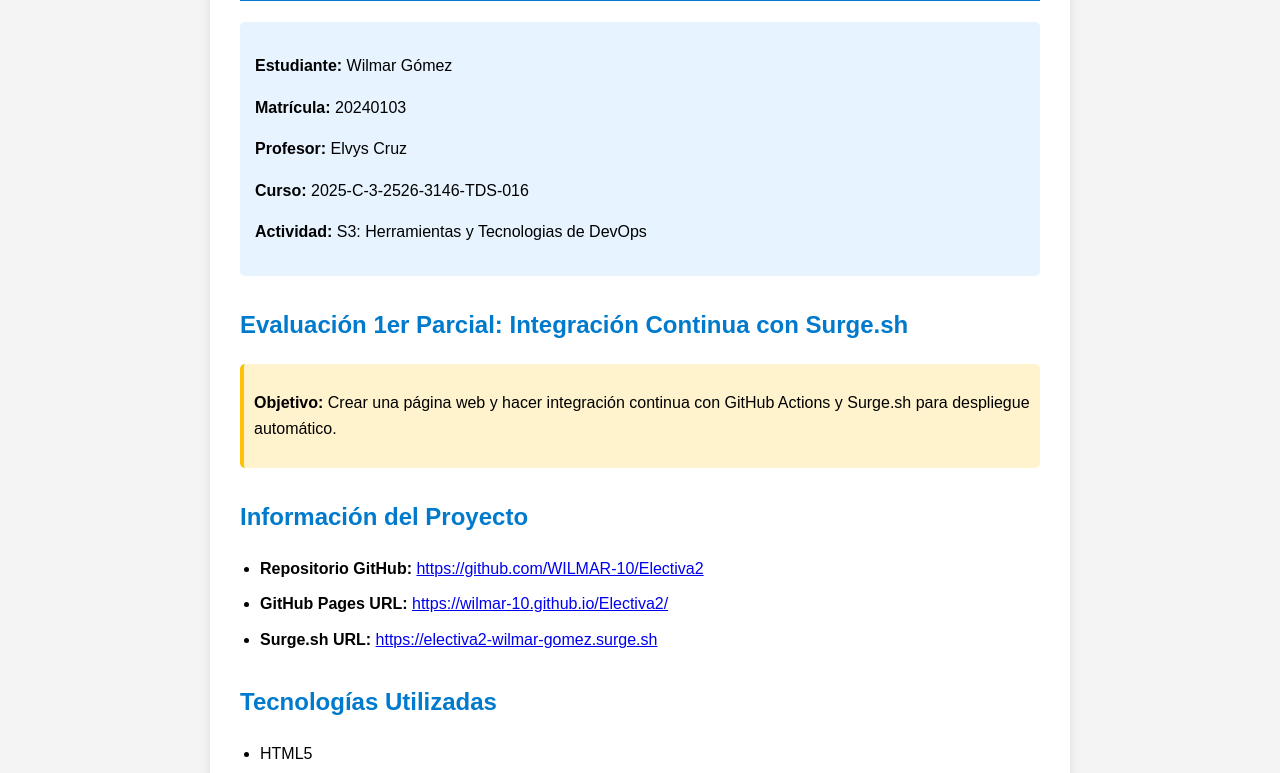
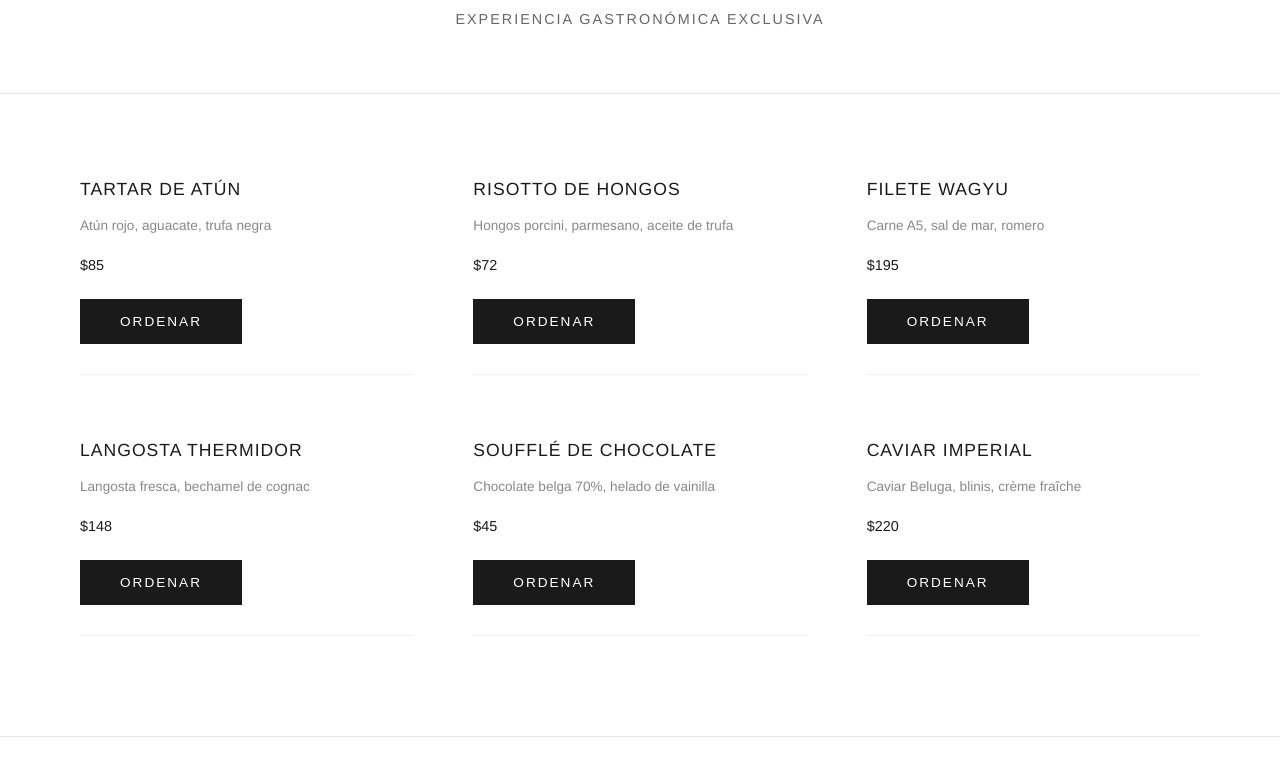
Before and after one commit to WILMAR-10/Electiva2, a website: page index.html in a window 1280 px wide. Shown: the part 135-908 px from the top of the page. Drawn offline with Linux system fonts and the light colour scheme.

Commit message:
Create luxury restaurant delivery website

```diff
--- a/index.html
+++ b/index.html
@@ -3,109 +3,160 @@
 <head>
     <meta charset="UTF-8">
     <meta name="viewport" content="width=device-width, initial-scale=1.0">
-    <title>Electiva 2 - Wilmar Gómez</title>
+    <title>LUXE - Gastronomía de Alto Nivel</title>
     <style>
+        * {
+            margin: 0;
+            padding: 0;
+            box-sizing: border-box;
+        }
+
         body {
-            font-family: Arial, sans-serif;
-            line-height: 1.6;
-            margin: 0;
-            padding: 20px;
-            background-color: #f4f4f4;
+            font-family: 'Helvetica Neue', Arial, sans-serif;
+            background: #fff;
+            color: #1a1a1a;
+            line-height: 1.8;
         }
-        .container {
-            max-width: 800px;
-            margin: 0 auto;
-            background-color: white;
-            padding: 30px;
-            border-radius: 10px;
-            box-shadow: 0 0 10px rgba(0,0,0,0.1);
+
+        header {
+            padding: 60px 20px;
+            text-align: center;
+            border-bottom: 1px solid #e5e5e5;
         }
+
         h1 {
-            color: #333;
-            text-align: center;
-            border-bottom: 3px solid #007acc;
-            padding-bottom: 10px;
+            font-size: 2.5rem;
+            font-weight: 300;
+            letter-spacing: 8px;
+            margin-bottom: 10px;
         }
-        h2 {
-            color: #007acc;
-            margin-top: 30px;
+
+        .tagline {
+            font-size: 0.9rem;
+            color: #666;
+            letter-spacing: 2px;
+            font-weight: 300;
         }
-        .info {
-            background-color: #e7f3ff;
-            padding: 15px;
-            border-radius: 5px;
-            margin: 20px 0;
+
+        main {
+            max-width: 1200px;
+            margin: 80px auto;
+            padding: 0 40px;
         }
-        .highlight {
-            background-color: #fff3cd;
-            padding: 10px;
-            border-radius: 5px;
-            border-left: 4px solid #ffc107;
+
+        .menu-grid {
+            display: grid;
+            grid-template-columns: repeat(auto-fit, minmax(300px, 1fr));
+            gap: 60px;
+            margin-top: 60px;
         }
-        ul {
-            padding-left: 20px;
+
+        .dish {
+            border-bottom: 1px solid #f0f0f0;
+            padding-bottom: 30px;
         }
-        li {
-            margin: 10px 0;
+
+        .dish-name {
+            font-size: 1.1rem;
+            font-weight: 400;
+            margin-bottom: 8px;
+            letter-spacing: 1px;
         }
+
+        .dish-desc {
+            font-size: 0.85rem;
+            color: #888;
+            margin-bottom: 15px;
+            font-weight: 300;
+        }
+
+        .price {
+            font-size: 0.9rem;
+            color: #1a1a1a;
+            font-weight: 300;
+        }
+
+        button {
+            background: #1a1a1a;
+            color: #fff;
+            border: none;
+            padding: 15px 40px;
+            font-size: 0.85rem;
+            letter-spacing: 2px;
+            cursor: pointer;
+            margin-top: 20px;
+            transition: background 0.3s;
+        }
+
+        button:hover {
+            background: #333;
+        }
+
         footer {
             text-align: center;
-            margin-top: 40px;
-            padding-top: 20px;
-            border-top: 1px solid #ddd;
-            color: #666;
+            padding: 40px 20px;
+            margin-top: 100px;
+            border-top: 1px solid #e5e5e5;
+            font-size: 0.75rem;
+            color: #999;
+            letter-spacing: 1px;
         }
     </style>
 </head>
 <body>
-    <div class="container">
-        <h1>Electiva 2 ( Virtual ) | 2025-C-3</h1>
+    <header>
+        <h1>LUXE</h1>
+        <p class="tagline">EXPERIENCIA GASTRONÓMICA EXCLUSIVA</p>
+    </header>
 
-        <div class="info">
-            <p><strong>Estudiante:</strong> Wilmar Gómez</p>
-            <p><strong>Matrícula:</strong> 20240103</p>
-            <p><strong>Profesor:</strong> Elvys Cruz</p>
-            <p><strong>Curso:</strong> 2025-C-3-2526-3146-TDS-016</p>
-            <p><strong>Actividad:</strong> S3: Herramientas y Tecnologias de DevOps</p>
+    <main>
+        <div class="menu-grid">
+            <div class="dish">
+                <div class="dish-name">TARTAR DE ATÚN</div>
+                <div class="dish-desc">Atún rojo, aguacate, trufa negra</div>
+                <div class="price">$85</div>
+                <button>ORDENAR</button>
             </div>
 
-        <h2>Evaluación 1er Parcial: Integración Continua con Surge.sh</h2>
-
-        <div class="highlight">
-            <p><strong>Objetivo:</strong> Crear una página web y hacer integración continua con GitHub Actions y Surge.sh para despliegue automático.</p>
+            <div class="dish">
+                <div class="dish-name">RISOTTO DE HONGOS</div>
+                <div class="dish-desc">Hongos porcini, parmesano, aceite de trufa</div>
+                <div class="price">$72</div>
+                <button>ORDENAR</button>
             </div>
 
-        <h2>Información del Proyecto</h2>
-        <ul>
-            <li><strong>Repositorio GitHub:</strong> <a href="https://github.com/WILMAR-10/Electiva2" target="_blank">https://github.com/WILMAR-10/Electiva2</a></li>
-            <li><strong>GitHub Pages URL:</strong> <a href="https://wilmar-10.github.io/Electiva2/" target="_blank">https://wilmar-10.github.io/Electiva2/</a></li>
-            <li><strong>Surge.sh URL:</strong> <a href="https://electiva2-wilmar-gomez.surge.sh" target="_blank">https://electiva2-wilmar-gomez.surge.sh</a></li>
-        </ul>
+            <div class="dish">
+                <div class="dish-name">FILETE WAGYU</div>
+                <div class="dish-desc">Carne A5, sal de mar, romero</div>
+                <div class="price">$195</div>
+                <button>ORDENAR</button>
+            </div>
 
-        <h2>Tecnologías Utilizadas</h2>
-        <ul>
-            <li>HTML5</li>
-            <li>CSS3</li>
-            <li>GitHub Actions</li>
-            <li>Surge.sh</li>
-            <li>Git para control de versiones</li>
-            <li>CI/CD Pipeline</li>
-        </ul>
+            <div class="dish">
+                <div class="dish-name">LANGOSTA THERMIDOR</div>
+                <div class="dish-desc">Langosta fresca, bechamel de cognac</div>
+                <div class="price">$148</div>
+                <button>ORDENAR</button>
+            </div>
 
-        <h2>Proceso de Desarrollo</h2>
-        <ol>
-            <li>Creación del repositorio local y en GitHub</li>
-            <li>Desarrollo de la página web (index.html)</li>
-            <li>Configuración de GitHub Actions (.github/workflows/main.yaml)</li>
-            <li>Configuración de secretos para Surge.sh</li>
-            <li>Despliegue automático con cada push</li>
-            <li>Integración continua completamente funcional</li>
-        </ol>
+            <div class="dish">
+                <div class="dish-name">SOUFFLÉ DE CHOCOLATE</div>
+                <div class="dish-desc">Chocolate belga 70%, helado de vainilla</div>
+                <div class="price">$45</div>
+                <button>ORDENAR</button>
+            </div>
+
+            <div class="dish">
+                <div class="dish-name">CAVIAR IMPERIAL</div>
+                <div class="dish-desc">Caviar Beluga, blinis, crème fraîche</div>
+                <div class="price">$220</div>
+                <button>ORDENAR</button>
+            </div>
+        </div>
+    </main>
 
     <footer>
-            <p>Desarrollado para la materia Electiva 2 - DevOps Tools and Technologies</p>
-            <p>&copy; 2025 Wilmar Gómez</p>
+        LUXE © 2025 — SERVICIO A DOMICILIO EXCLUSIVO
     </footer>
-    </div>
 </body>
 </html>
```
Lines whose indentation alone changed are shown as unchanged.
